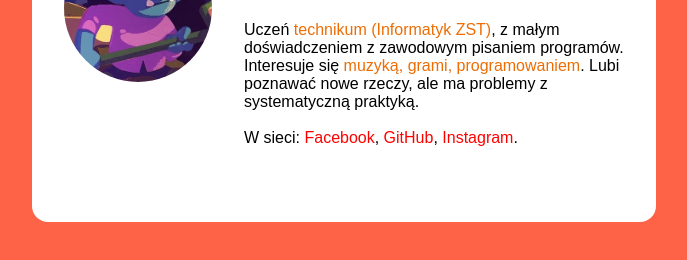
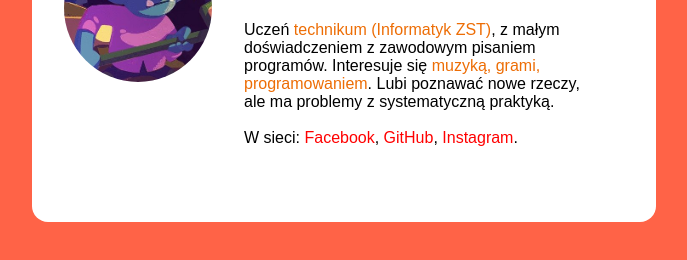
Before and after one commit to maciejbik/maciek-buisness-card-2021, a plain HTML site: page index.html in a window 1280 px wide. Shown: the part 346-606 px from the top of the page, without its empty margins (296-983 px from the left). Drawn offline with Linux system fonts and the light colour scheme.

Commit message:
changing info-card display to flex

```diff
--- a/style.css
+++ b/style.css
@@ -12,20 +12,18 @@ html
 }
 .info-card
 {
+    display: flex;
     width: 624px;
-    height: 320px;
+    min-height: 320px;
     background: white;
     border-radius: 16px;
     padding: 32px;
     box-sizing: border-box;
-    position: relative;
-
 }
 
 .info-card__info
 {
     display: inline-block;
-    position: absolute;
     padding: 0 32px;
     font-family: Arial, Helvetica, sans-serif;
 }
```
